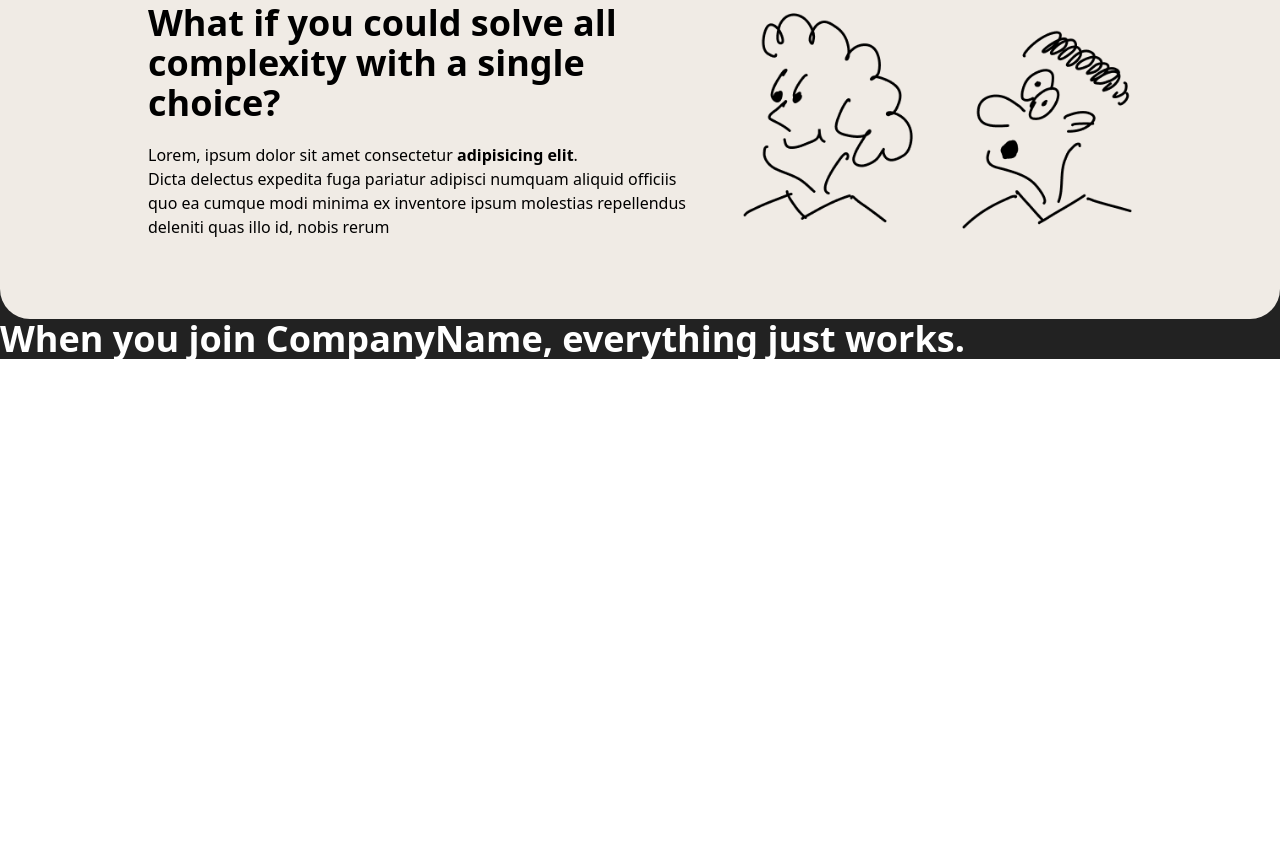
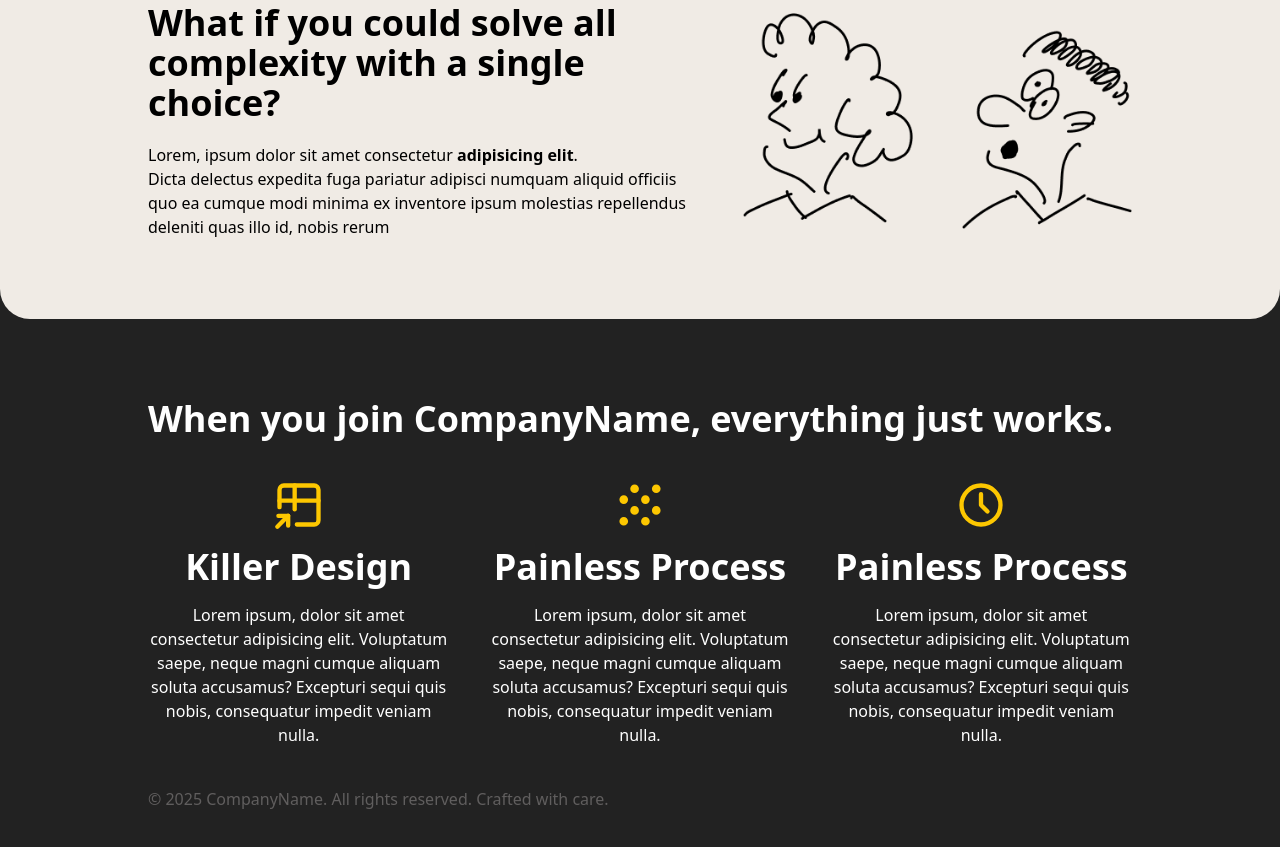
Before and after one commit to jgarcia-programs/COMP1537-Midterms-Prep, a plain HTML site: page Midterm Exam - Practical - Winter 25/index.html in a window 1280 px wide. Shown: the part 1157-2004 px from the top of the page. Before the commit the page ends 1520 px from the top, so only its background shows below. Drawn offline with nearby package versions, Linux system fonts and the light colour scheme.

Commit message:
Finish call to action and footer section

```diff
--- a/Midterm Exam - Practical - Winter 25/index.html
+++ b/Midterm Exam - Practical - Winter 25/index.html
@@ -14,7 +14,7 @@
         <!-- header - NAVBAR SECTION -->
         <nav class="flex justify-between items-center p-5">
           <h1>company name</h1>
-          <section id="right-navbar" class="flex items-center gap-5">
+          <section id="right-navbar" class="hidden md:flex items-center gap-5">
             <h2 class="font-semibold">Let's talk</h2>
             <input
               type="button"
@@ -132,7 +132,6 @@
         </section>
       </header>
 
-
       <!-- MAIN SECTION -->
       <main class="bg-[#f0ebe5] rounded-[30px]">
         <!-- MAIN CONTAINER -->
@@ -178,12 +177,104 @@
         </div>
       </main>
 
-
       <!-- CALL TO ACTION + FOOTER SECTION -->
       <section class="text-white">
         <!-- CTA + FOOTER CONTAINER -->
-        <div></div>
-        <h1 class="text-4xl font-bold">When you join CompanyName, everything just works.</h1>
+        <div class="max-w-5xl mx-auto p-5 py-20 justify-center space-y-10">
+          <h1 class="text-4xl font-bold">
+            When you join CompanyName, everything just works.
+          </h1>
+          <ul class="flex flex-col md:flex-row gap-10">
+            <li class="basis-1/3 flex flex-col items-center gap-4">
+              <svg
+                class="text-yellow-400"
+                xmlns="http://www.w3.org/2000/svg"
+                width="52"
+                height="52"
+                viewBox="0 0 24 24"
+                fill="none"
+                stroke="currentColor"
+                stroke-width="2"
+                stroke-linecap="round"
+                stroke-linejoin="round"
+                class="icon icon-tabler icons-tabler-outline icon-tabler-table-shortcut"
+              >
+                <path stroke="none" d="M0 0h24v24H0z" fill="none" />
+                <path
+                  d="M3 13v-8a2 2 0 0 1 2 -2h14a2 2 0 0 1 2 2v14a2 2 0 0 1 -2 2h-8"
+                />
+                <path d="M3 10h18" />
+                <path d="M10 3v11" />
+                <path d="M2 22l5 -5" />
+                <path d="M7 21.5v-4.5h-4.5" />
+              </svg>
+              <h2 class="text-4xl font-bold">Killer Design</h2>
+              <p class="text-center">
+                Lorem ipsum, dolor sit amet consectetur adipisicing elit.
+                Voluptatum saepe, neque magni cumque aliquam soluta accusamus?
+                Excepturi sequi quis nobis, consequatur impedit veniam nulla.
+              </p>
+            </li>
+            <li class="basis-1/3 flex flex-col items-center gap-4">
+              <svg
+                class="text-yellow-400"
+                xmlns="http://www.w3.org/2000/svg"
+                width="52"
+                height="52"
+                viewBox="0 0 24 24"
+                fill="none"
+                stroke="currentColor"
+                stroke-width="2"
+                stroke-linecap="round"
+                stroke-linejoin="round"
+                class="icon icon-tabler icons-tabler-outline icon-tabler-grain"
+              >
+                <path stroke="none" d="M0 0h24v24H0z" fill="none" />
+                <path d="M4.5 9.5m-1 0a1 1 0 1 0 2 0a1 1 0 1 0 -2 0" />
+                <path d="M9.5 4.5m-1 0a1 1 0 1 0 2 0a1 1 0 1 0 -2 0" />
+                <path d="M9.5 14.5m-1 0a1 1 0 1 0 2 0a1 1 0 1 0 -2 0" />
+                <path d="M4.5 19.5m-1 0a1 1 0 1 0 2 0a1 1 0 1 0 -2 0" />
+                <path d="M14.5 9.5m-1 0a1 1 0 1 0 2 0a1 1 0 1 0 -2 0" />
+                <path d="M19.5 4.5m-1 0a1 1 0 1 0 2 0a1 1 0 1 0 -2 0" />
+                <path d="M14.5 19.5m-1 0a1 1 0 1 0 2 0a1 1 0 1 0 -2 0" />
+                <path d="M19.5 14.5m-1 0a1 1 0 1 0 2 0a1 1 0 1 0 -2 0" />
+              </svg>
+              <h2 class="text-4xl font-bold">Painless Process</h2>
+              <p class="text-center">
+                Lorem ipsum, dolor sit amet consectetur adipisicing elit.
+                Voluptatum saepe, neque magni cumque aliquam soluta accusamus?
+                Excepturi sequi quis nobis, consequatur impedit veniam nulla.
+              </p>
+            </li>
+            <li class="basis-1/3 flex flex-col items-center gap-4">
+              <svg
+                class="text-yellow-400"
+                xmlns="http://www.w3.org/2000/svg"
+                width="52"
+                height="52"
+                viewBox="0 0 24 24"
+                fill="none"
+                stroke="currentColor"
+                stroke-width="2"
+                stroke-linecap="round"
+                stroke-linejoin="round"
+                class="icon icon-tabler icons-tabler-outline icon-tabler-clock"
+              >
+                <path stroke="none" d="M0 0h24v24H0z" fill="none" />
+                <path d="M3 12a9 9 0 1 0 18 0a9 9 0 0 0 -18 0" />
+                <path d="M12 7v5l3 3" />
+              </svg>
+
+              <h2 class="text-4xl font-bold">Painless Process</h2>
+              <p class="text-center">
+                Lorem ipsum, dolor sit amet consectetur adipisicing elit.
+                Voluptatum saepe, neque magni cumque aliquam soluta accusamus?
+                Excepturi sequi quis nobis, consequatur impedit veniam nulla.
+              </p>
+            </li>
+          </ul>
+          <p class="text-[#605e5e]">© 2025 CompanyName. All rights reserved. Crafted with care.</p>
+        </div>
       </section>
     </div>
   </body>
```
